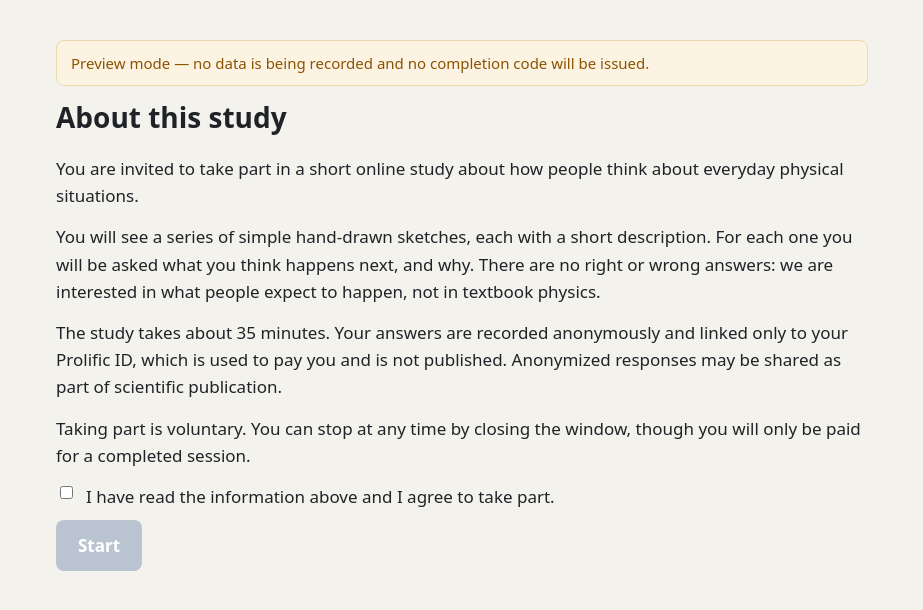
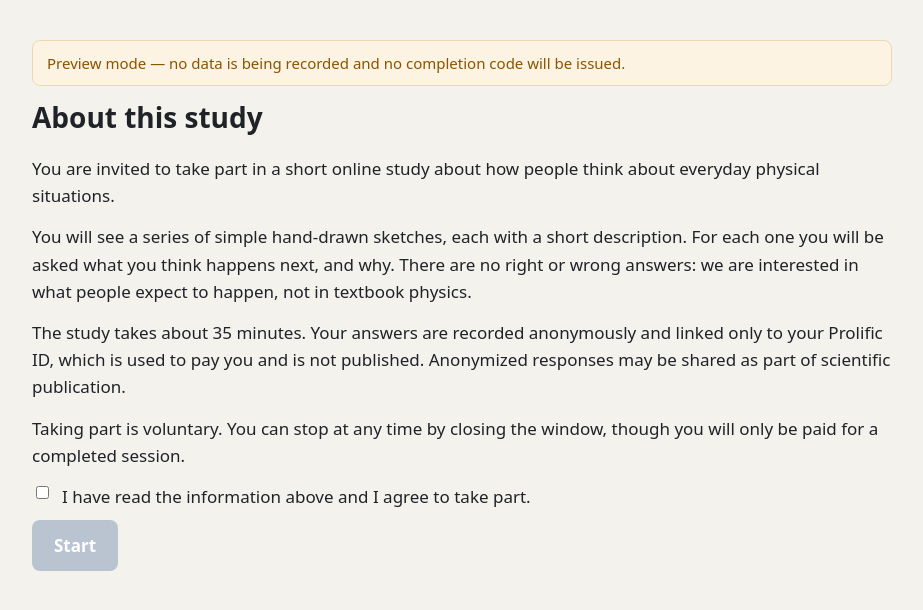
Before and after one commit to VincentCavez/everyday-physics-study, a React (Vite) app: page / in a window 1280 px wide. Shown: the top 610 px of the page, without its empty margins (178-1101 px from the left). Built offline with nearby package versions, Linux system fonts and the light colour scheme.

Commit message:
Scroll works over page margins (full-width scroll container)

```diff
--- a/src/styles.css
+++ b/src/styles.css
@@ -34,10 +34,11 @@ body {
   overflow-y: auto;
 }
 
+/* Le .page est LE conteneur de défilement : il doit couvrir toute la largeur,
+   sinon la molette est morte au-dessus des marges. Le contenu est centré par le
+   padding latéral, pas par max-width + margin auto. */
 .page {
-  max-width: 860px;
-  margin: 0 auto;
-  padding: 40px 24px 96px;
+  padding: 40px max(24px, calc((100% - 860px) / 2)) 96px;
   width: 100%;
 }
 
@@ -277,8 +278,7 @@ a.primary {
    élastique (`minmax(0, 1fr)`) : il absorbe la place restante et se contente de
    ce qu'on lui laisse, sans jamais repousser la question hors de l'écran. */
 .scenario {
-  max-width: 1100px;
-  padding: 16px 24px 20px;
+  padding: 16px max(24px, calc((100% - 1100px) / 2)) 20px;
   display: grid;
   grid-template-rows: auto auto minmax(0, 1fr) auto;
   gap: 12px;
```
